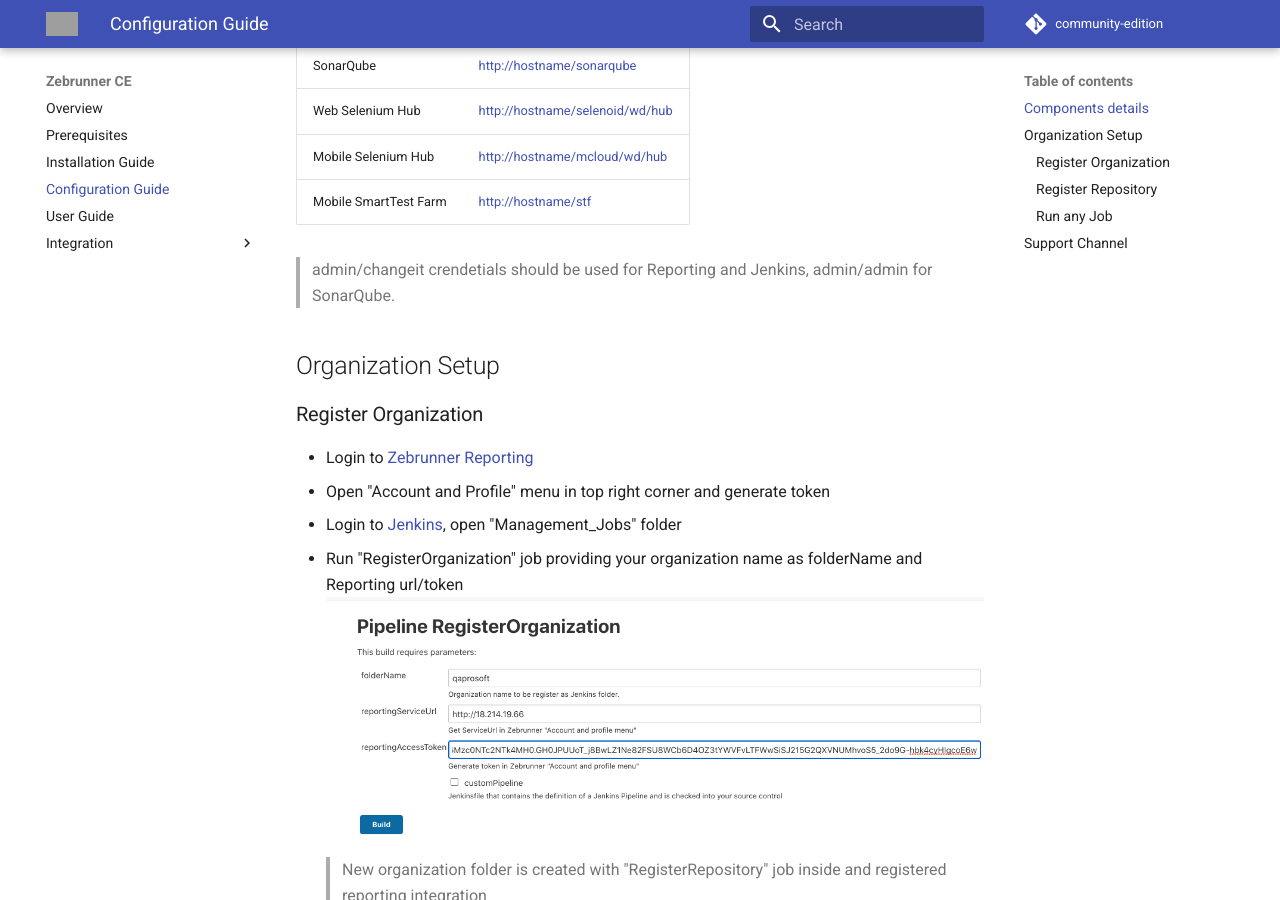
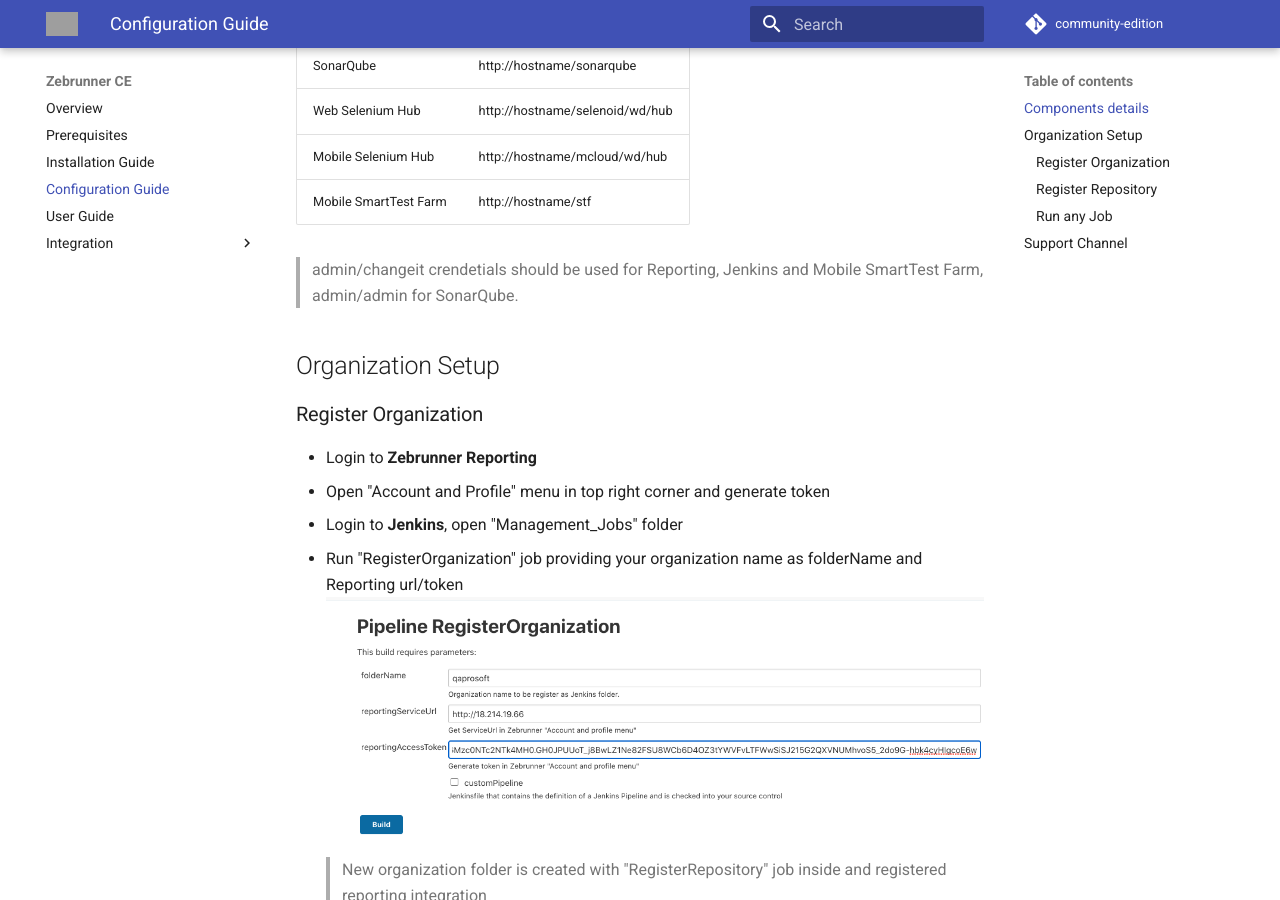
Before and after one commit to zebrunner/community-edition, an MkDocs documentation site: the page built from docs/config-guide.md, in a window 1280 px wide and 900 px high, scrolled down 366 px. Built offline with MkDocs 1.6.1 and Material for MkDocs 9.7.7, drawn with Linux system fonts in a browser that asks for light colours; comment, search, counter and statistics services are not loaded; grey boxes are pictures that could not be loaded.

Commit message:
Update config-guide.md

```diff
--- a/docs/config-guide.md
+++ b/docs/config-guide.md
@@ -5,21 +5,21 @@
 
 | Components            | URL                                                                |
 |---------------------  |------------------------------------------------------------------- |
-| Zebrunner Reporting   | [http://hostname](http://hostname)                                 |
-| Jenkins               | [http://hostname/jenkins](http://hostname/jenkins)                 |
-| SonarQube             | [http://hostname/sonarqube](http://hostname/sonarqube)             |
-| Web Selenium Hub      | [http://hostname/selenoid/wd/hub](http://hostname/selenoid/wd/hub) |
-| Mobile Selenium Hub   | [http://hostname/mcloud/wd/hub](http://hostname/mcloud/wd/hub)     |
-| Mobile SmartTest Farm | [http://hostname/stf](http://hostname/stf)                         |
+| Zebrunner Reporting   | http://hostname                                                    |
+| Jenkins               | http://hostname/jenkins                                            |
+| SonarQube             | http://hostname/sonarqube                                          |
+| Web Selenium Hub      | http://hostname/selenoid/wd/hub                                    |
+| Mobile Selenium Hub   | http://hostname/mcloud/wd/hub                                      |
+| Mobile SmartTest Farm | http://hostname/stf                                                |
 
-> admin/changeit crendetials should be used for Reporting and Jenkins, admin/admin for SonarQube.
+> admin/changeit crendetials should be used for Reporting, Jenkins and Mobile SmartTest Farm, admin/admin for SonarQube.
 
 ## Organization Setup
 ### Register Organization
 
-  * Login to [Zebrunner Reporting](http://hostname)
+  * Login to **Zebrunner Reporting**
   * Open "Account and Profile" menu in top right corner and generate token
-  * Login to [Jenkins](http://hostname/jenkins), open "Management_Jobs" folder
+  * Login to **Jenkins**, open "Management_Jobs" folder
   * Run "RegisterOrganization" job providing your organization name as folderName and Reporting url/token
   ![Alt text](https://github.com/zebrunner/community-edition/blob/master/docs/img/Organization.png?raw=true "Organization")
   > New organization folder is created with "RegisterRepository" job inside and registered reporting integration
@@ -28,7 +28,7 @@
   * Open your organization folder
   * Run "RegisterRepository" job providing git args (use [carina-demo](https://github.com/zebrunner/carina-demo.git) as sample repo to scan)
   ![Alt text](https://github.com/zebrunner/community-edition/blob/master/docs/img/Repository.png?raw=true "Repository")
-  > SYSTEM jobs (build, onPullRequest, onPush) and all testing jobs are generated, login to [SonarQube](http://hostname/sonarqube) to see static code analysis of your test repository sources
+  > SYSTEM jobs (build, onPullRequest, onPush) and all testing jobs are generated, login to **SonarQube** to see static code analysis of your test repository sources
   * Setup [Source Code Manager](https://zebrunner.github.io/community-edition/integration/scm/) and [SonarQube](https://zebrunner.github.io/community-edition/integration/sonarqube/) integrations to automate jobs generation and static code analysis for every pull request/merge operations.
 
 ### Run any Job
```
